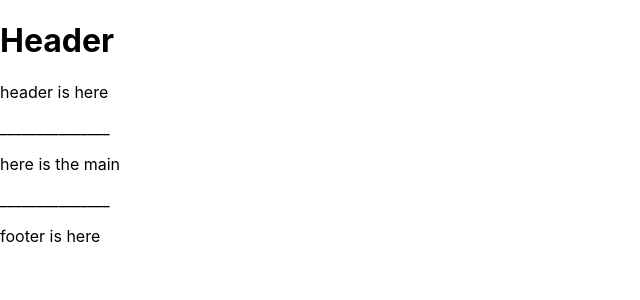
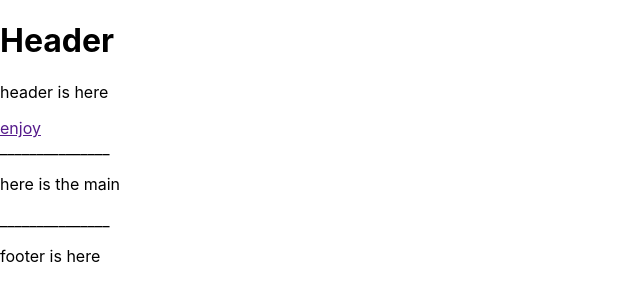
Before and after one commit to H3nrush/REACT, a React (Create React App) app: page / in a window 1280 px wide. Shown: the top 300 px of the page, without its empty margins (0-640 px from the left). Built offline with nearby package versions, Linux system fonts and the light colour scheme.

Commit message:
Update header.js

```diff
--- a/src/header.js
+++ b/src/header.js
@@ -1,8 +1,15 @@
+
 function Header() {
+  let userLogin = true ;
     return (
       <header>
         <h1>Header</h1>
         <p>header is here</p>
+        {userLogin ? (
+                            <a href="">enjoy</a>
+                            ):( <button>Please Login</button>
+                        )}
+      <br></br>
         <span>_______________</span>
       </header>
     );
```
